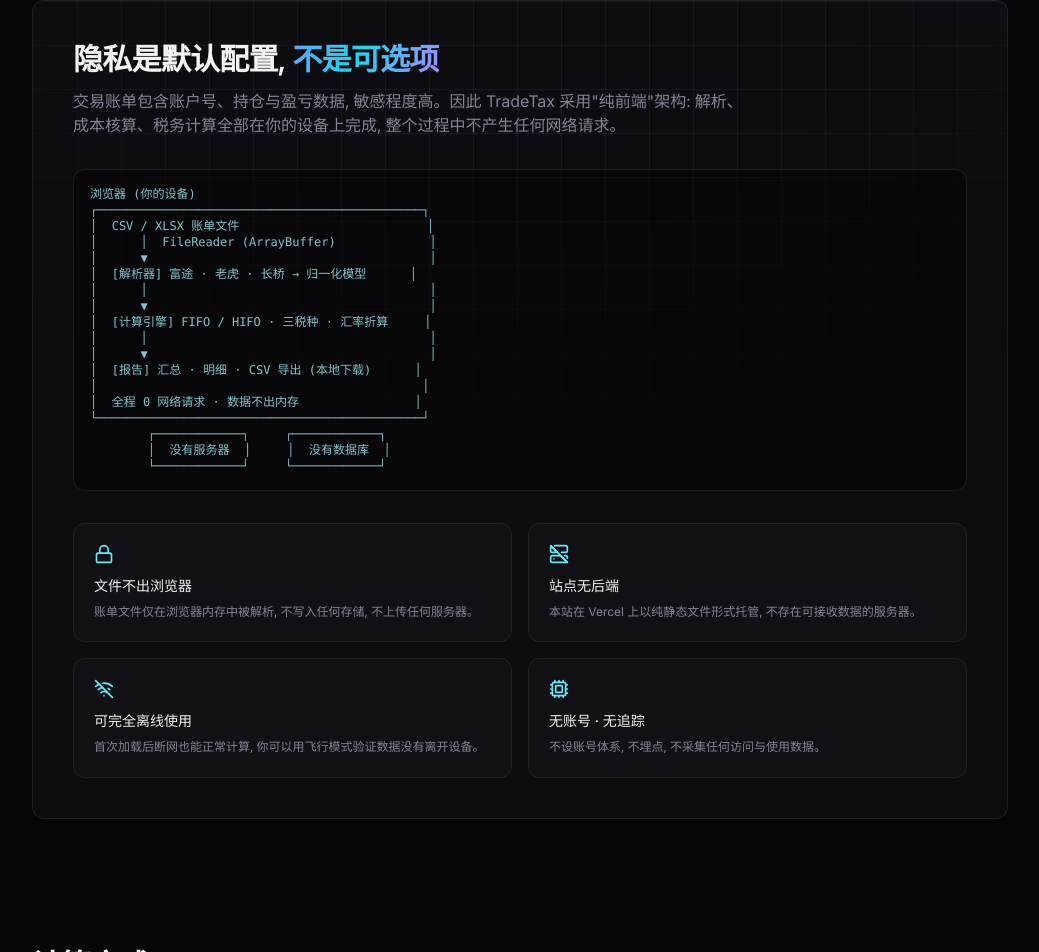
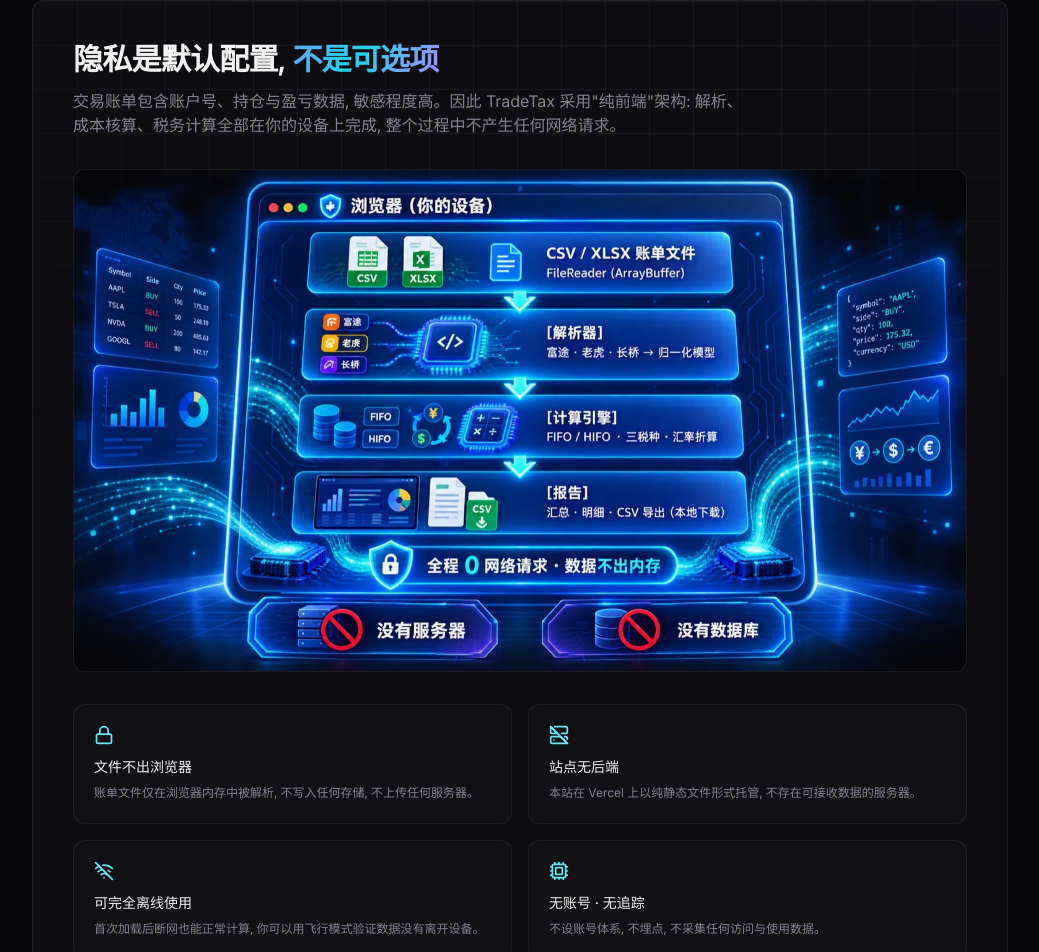
Before and after one commit to hunterzhang86/tradetax, a Next.js app: page / in a window 1280 px wide. Shown: the part 1479-2431 px from the top of the page, without its empty margins (120-1159 px from the left). Built offline with nearby package versions, Linux system fonts and the light colour scheme.

Commit message:
feat: replace privacy architecture diagram with user-provided image (webp optimized)

```diff
--- a/components/PrivacySection.tsx
+++ b/components/PrivacySection.tsx
@@ -39,27 +39,15 @@ export function PrivacySection() {
             </p>
           </div>
 
-          <div className="mb-8 overflow-hidden rounded-xl border border-white/[0.08] bg-black/40 p-4">
-            <pre className="overflow-x-auto font-mono text-[11px] leading-relaxed text-cyan-200/80 md:text-xs">
-{`浏览器 (你的设备)
-┌─────────────────────────────────────────────┐
-│  CSV / XLSX 账单文件                          │
-│      │  FileReader (ArrayBuffer)             │
-│      ▼                                       │
-│  [解析器] 富途 · 老虎 · 长桥 → 归一化模型      │
-│      │                                       │
-│      ▼                                       │
-│  [计算引擎] FIFO / HIFO · 三税种 · 汇率折算     │
-│      │                                       │
-│      ▼                                       │
-│  [报告] 汇总 · 明细 · CSV 导出 (本地下载)      │
-│                                             │
-│  全程 0 网络请求 · 数据不出内存                │
-└─────────────────────────────────────────────┘
-        ┌────────────┐     ┌────────────┐
-        │  没有服务器  │     │  没有数据库  │
-        └────────────┘     └────────────┘`}
-            </pre>
+          <div className="mb-8 overflow-hidden rounded-xl border border-white/[0.08] bg-black/40">
+            {/* eslint-disable-next-line @next/next/no-img-element */}
+            <img
+              src="/tradetax.webp"
+              alt="TradeTax 隐私架构: 账单文件在浏览器本地解析与计算, 全程零网络请求, 无服务器无数据库"
+              width={1440}
+              height={810}
+              className="h-auto w-full"
+            />
           </div>
 
           <div className="grid gap-4 sm:grid-cols-2">
```
Also changed, not shown: public/tradetax.webp (added).
